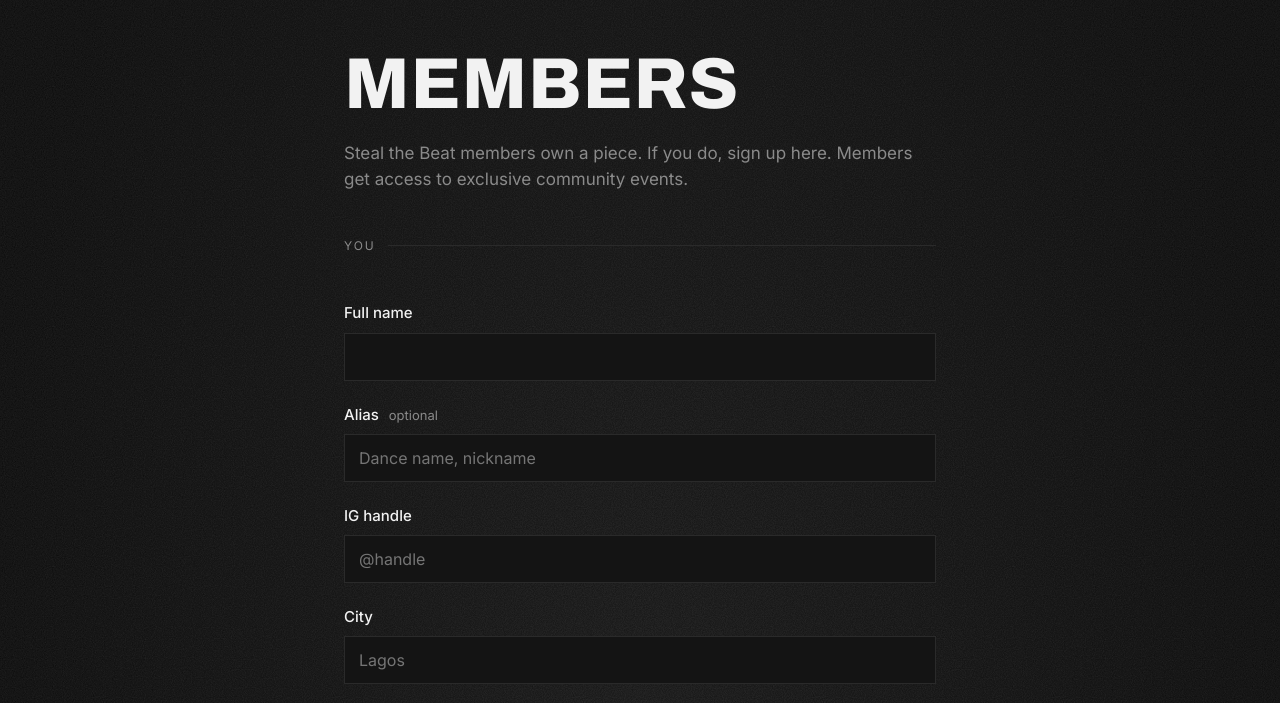
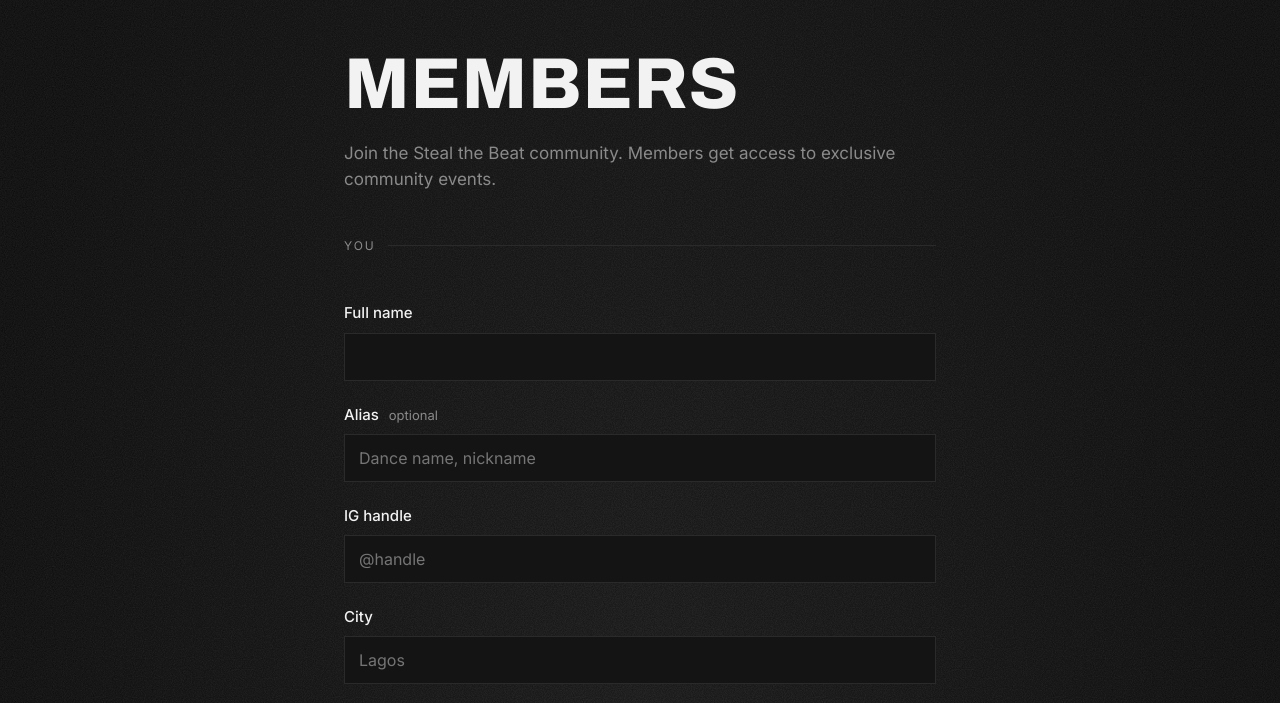
Before and after one commit to joonspoon/stealthebeat-site, a plain HTML site: page join.html in a window 1280 px wide. Shown: the part 96-799 px from the top of the page. Drawn offline with Linux system fonts and the light colour scheme.

Commit message:
Intro: membership open to anyone interested in the brand
Co-Authored-By: Claude Opus 5.5 <noreply@anthropic.com>
Claude-Session: https://claude.ai/code/session_01BjBGUV2HpUL7mYQBsMSS5Y

```diff
--- a/join.html
+++ b/join.html
@@ -26,7 +26,7 @@
 
   <div id="intro">
     <h1>Members</h1>
-    <p class="lede">Steal the Beat members own a piece. If you do, sign up here. Members get access to exclusive community events.</p>
+    <p class="lede">Join the Steal the Beat community. Members get access to exclusive community events.</p>
   </div>
 
   <form id="join" novalidate>
```
